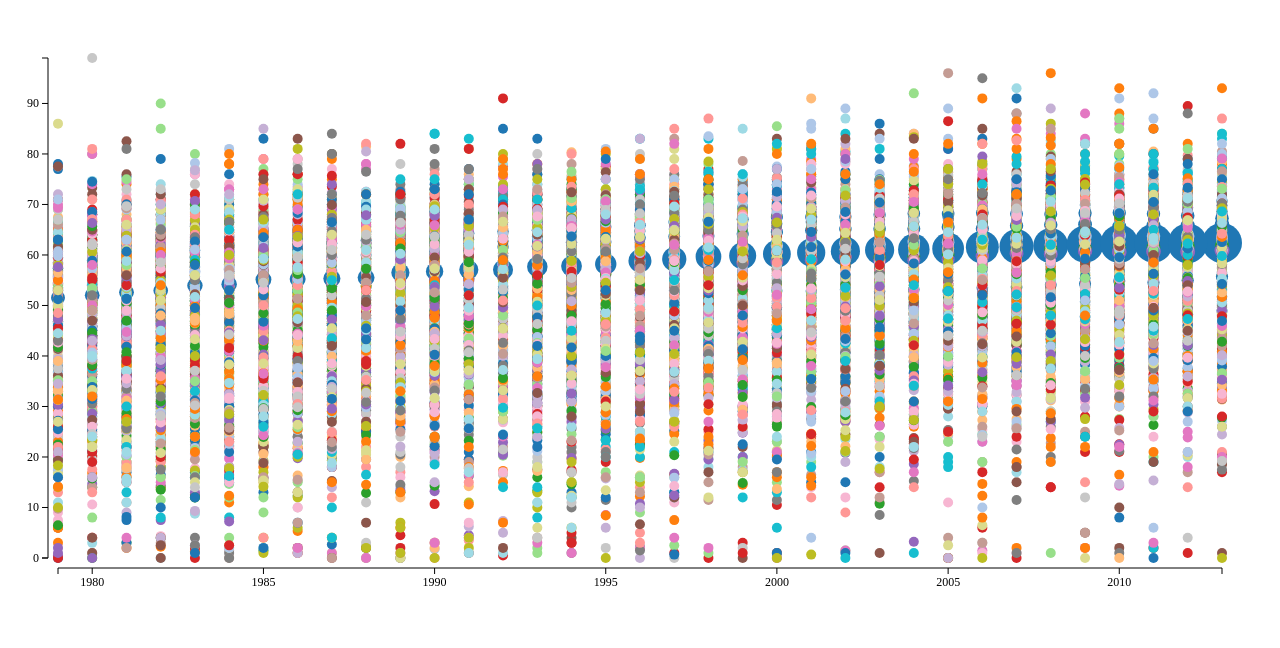
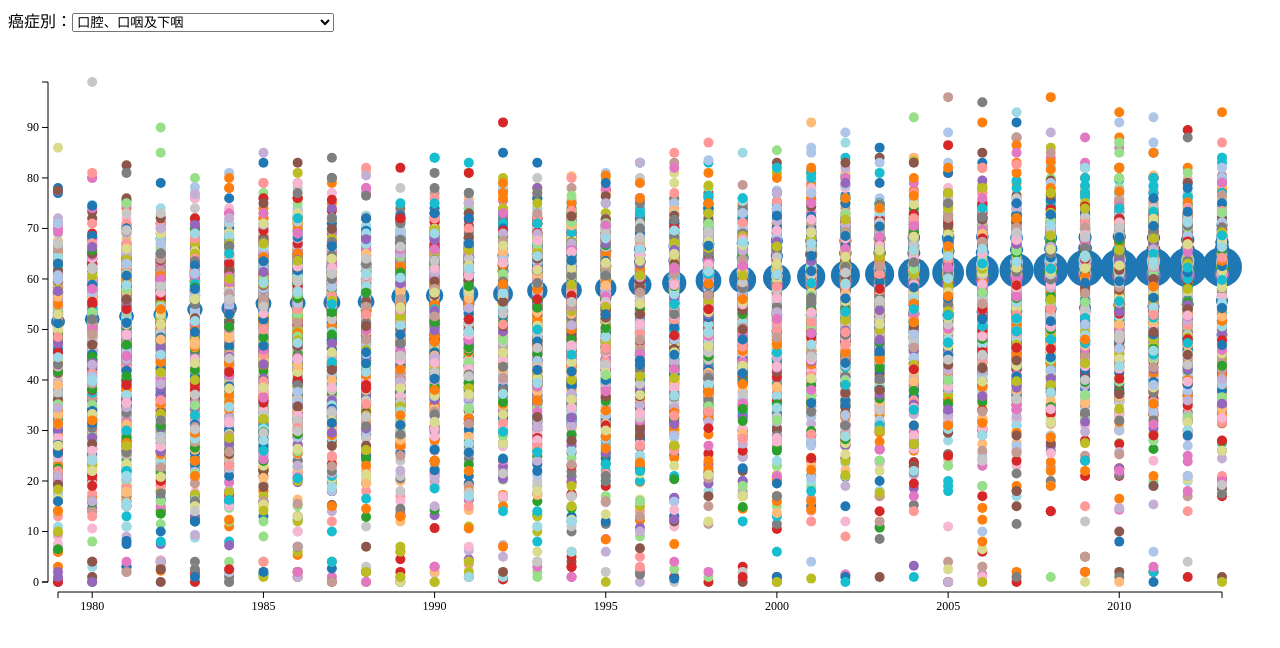
Before and after one commit to emma2334/D3.lesson_homework, a plain HTML site: page hw04/cancer.html in a window 1280 px wide. Drawn offline with nearby package versions, Linux system fonts and the light colour scheme; animation ran at ten frames a second.

Commit message:
Add dropdown list and fix bug

```diff
--- a/hw04/cancer.html
+++ b/hw04/cancer.html
@@ -33,19 +33,23 @@
   </style>
 </head>
 <body>
-  <svg id="cancer"></svg>
+  癌症別：<select></select>
+  <br>
+  <svg id="cancer">
+    <g class="x axis"></g>
+    <g class="y axis"></g>
+  </svg>
   <div id="tooltip" class="hidden"></div>
   <script>
   var a;
     d3.csv("../data/cancer_data.csv", function(dataSet){
       bind(dataSet);
       render(dataSet);a=dataSet;
+      list(dataSet);
     });
 
     function bind(dataSet){
       var selection = d3.select("#cancer")
-        .append("g")
-        .attr("class", "circle")
         .selectAll("circle")
         .data(dataSet);
       selection.enter().append("circle");
@@ -62,7 +66,7 @@
       var areaDomain = dataSet.map(function(d){
         return d["縣市別"];
       });
-      areaDomain = unique(areaDomain)
+      areaDomain = unique(areaDomain);
 
       // set up scale
       var xScale = d3.time.scale()
@@ -92,6 +96,8 @@
 
       // draw circles
       d3.selectAll("circle")
+        .transition()
+        .duration(500)
         .attr({
           cx: function(d){
             return xScale(new Date(d["癌症診斷年"]));
@@ -105,7 +111,9 @@
           fill: function(d){
             return fScale(areaDomain.indexOf(d["縣市別"]));
           }
-        })
+        });
+
+      d3.selectAll("circle")
         .on("mouseover", function(d){
           d3.select("#tooltip")
             .html(`${d["縣市別"]}<br>癌症別：${d["癌症別"]}<br>病例數：${d["癌症發生數"]}<br>平均年齡：${d["平均年齡"]}`)
@@ -122,18 +130,39 @@
       // draw axis
       var xAxis = d3.svg.axis().scale(xScale).orient("bottom");
       var yAxis = d3.svg.axis().scale(yScale).orient("left");
-      svg.append("g")
-        .attr({
-          class: "axis x",
-          transform: "translate("+(padding-10)+",0)"
-        })
+      svg.select("g.x.axis")
+        .attr({ transform: "translate("+(padding-10)+",0)" })
         .call(yAxis);
-      svg.append("g")
-        .attr({
-          class: "axis x",
-          transform: "translate(0,"+(h-padding+10)+")"
-        })
+      svg.select("g.y.axis")
+        .attr({ transform: "translate(0,"+(h-padding+10)+")" })
         .call(xAxis);
+    }
+
+    function list(dataSet){
+      var category = dataSet.map(function(d){
+        return d["癌症別"];
+      });
+      category = unique(category);
+
+      d3.select("select")
+        .selectAll("option")
+        .data(category)
+        .enter()
+        .append("option")
+        .attr("value", function(d){ return d })
+        .html(function(d){ return d })
+
+      d3.select("select")
+        .on("change", function(d){
+          // filter
+          var value = d3.select("select").property("value");
+          var newDataSet = dataSet.filter(function(d){
+              return d["癌症別"] === value;
+          });
+
+          bind(newDataSet);
+          render(newDataSet);
+        });
     }
 
     function unique(array){
```
